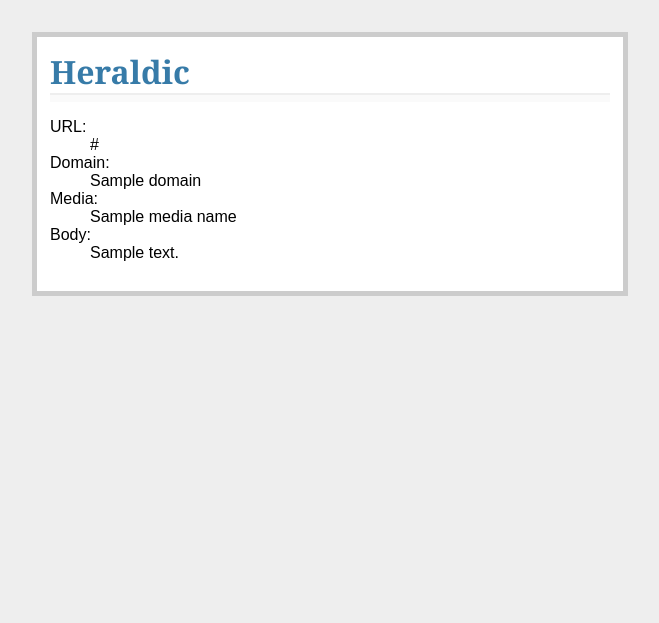
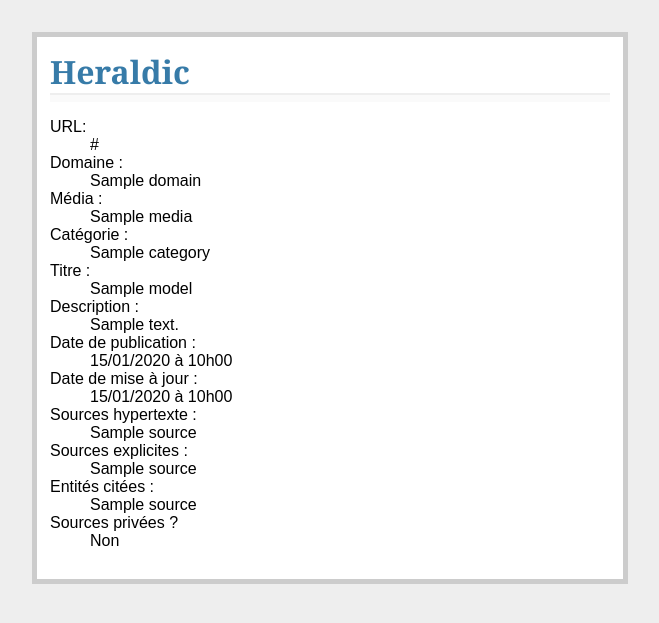
Before and after one commit to Tagazoc/heraldic, a Python web app: template flask/templates/url_downloaded.html in a window 1280 px wide. Shown: the top 623 px of the page, without its empty margins (310-969 px from the left). Run offline with Jinja, Linux system fonts and the light colour scheme; the template is opened without the code that fills it: most values are stand-ins (such as "Sample title", 1, 10 or a date in 2020).

Commit message:
Template affichage URL soumise

```diff
--- a/flask/flask.py
+++ b/flask/flask.py
@@ -28,4 +28,5 @@ def register_blueprints(app):
             app.register_blueprint(mod.bp)
     return None
 
+
 app = create_app()
--- a/flask/templates/url_downloaded.html
+++ b/flask/templates/url_downloaded.html
@@ -2,12 +2,34 @@
 {% block body %}
       <dl>
         <dt>URL:
-        <dd>{{url}}
-        <dt>Domain:
-        <dd>{{domain}}
-        <dt>Media:
-        <dd>{{media_name}}
-        <dt>Body:
-        <dd>{{document_body}}
+        <dd>{{model.url}}
+        <dt>Domaine :
+        <dd>{{model.domain}}
+        <dt>Média :
+        <dd>{{model.media}}
+        <dt>Catégorie :
+        <dd>{{model.category}}
+        <dt>Titre :
+        <dd>{{model.title}}
+        <dt>Description :
+        <dd>{{model.description}}
+        <dt>Date de publication :
+        <dd>{{model.doc_publication_time.strftime("%d/%m/%Y à %Hh%M")}}
+        <dt>Date de mise à jour :
+        <dd>{{model.doc_update_time.strftime("%d/%m/%Y à %Hh%M")}}
+        <dt>Sources hypertexte :
+        {% for source in model.href_sources %}
+        <dd>{{source}}</dd>
+        {% endfor %}
+        <dt>Sources explicites :
+        {% for source in model.explicit_sources %}
+        <dd>{{source}}</dd>
+        {% endfor %}
+        <dt>Entités citées :
+        {% for source in model.quoted_entities %}
+        <dd>{{source}}</dd>
+        {% endfor %}
+        <dt>Sources privées ?</dt>
+        <dd>{{"Oui" if model.contains_private_sources else "Non"}}</dd>
       </dl>
 {% endblock %}
--- a/todo.txt
+++ b/todo.txt
@@ -14,9 +14,12 @@
 # private sources
 
 # TODO Résoudre la question de la catégorisation
-# Faire un mapping de catégories génériques pour chaque média
+# Faire un mapping de catégories génériques pour chaque média -> Ouch
 
 # TODO Refaire la soumission de document par interface Web
+# Page de soumission de lien
+# Puis traitement et proposition d'extraction
+# Puis validation et affichage du document
 
 # TODO Résoudre la question des versions des documents
 # Index supplémentaire sur elastic
```
Also changed, not shown: flask/blueprints/blueprints.py (+8 -7 lines), tests/document_test.py (+5 -0 lines).
